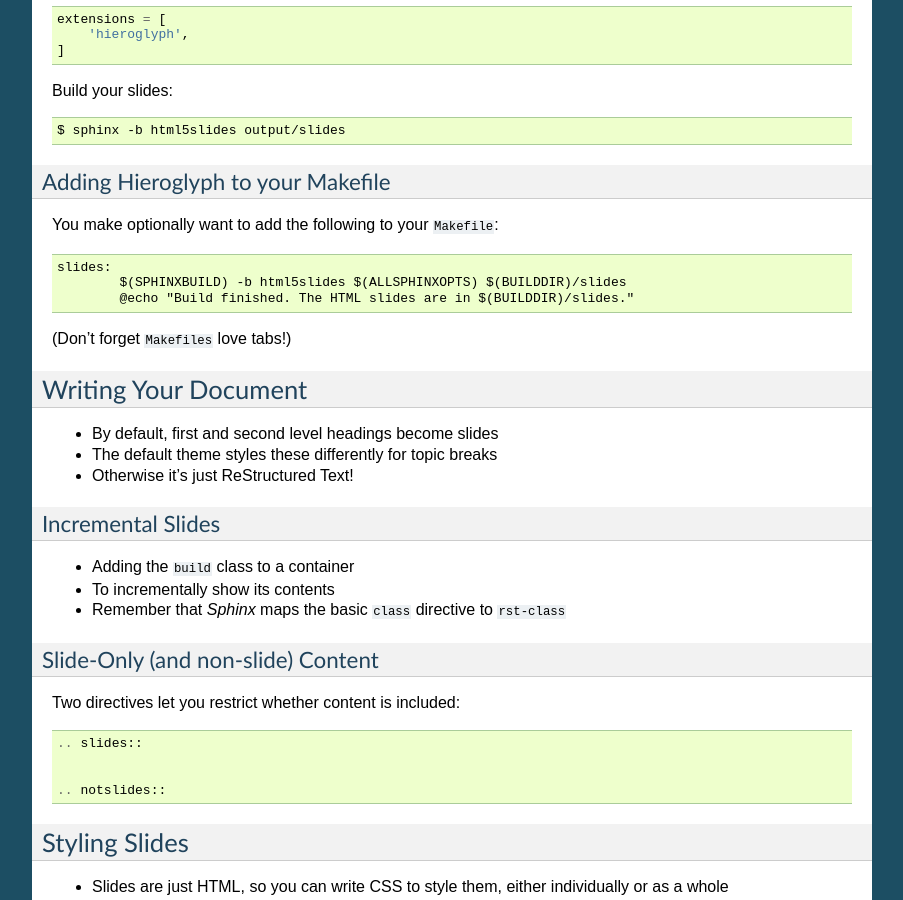
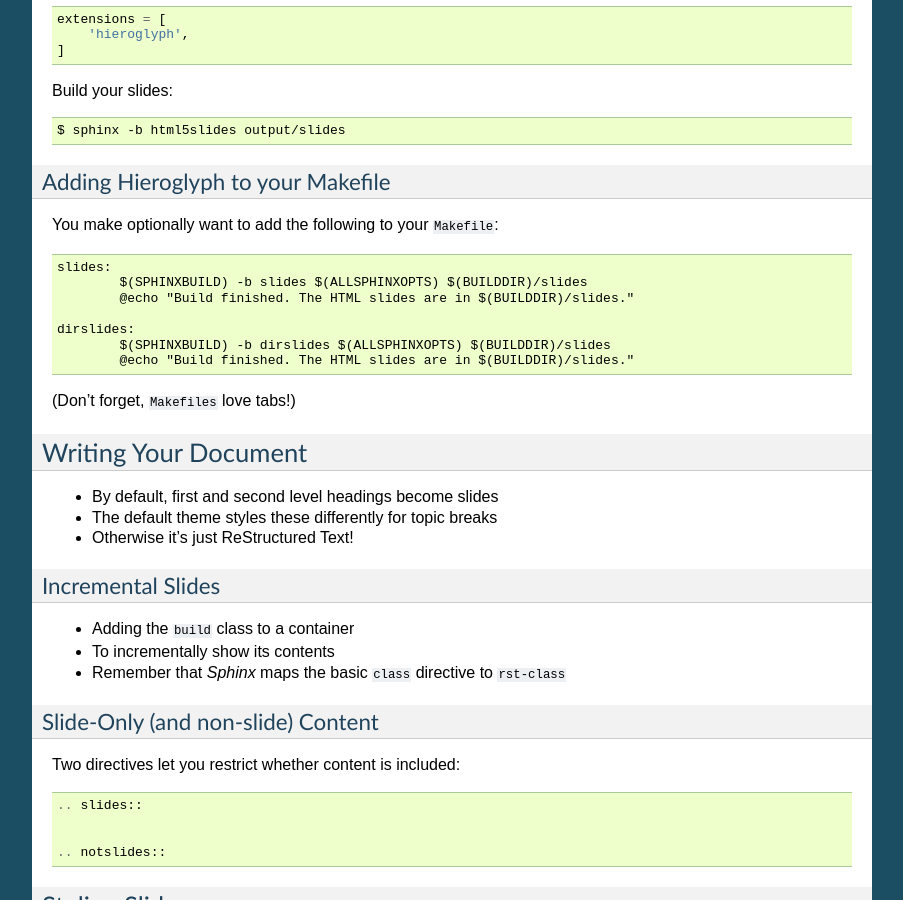
Before and after one commit to nyergler/hieroglyph, a Sphinx documentation site: the page built from docs/index.rst, in a window 1280 px wide and 900 px high, scrolled down 599 px. Shown: the whole window, without its empty margins (198-1101 px from the left). Built offline with Sphinx 7.4.7, drawn with Linux system fonts in a browser that asks for light colours.

Commit message:
Renamed builders

```diff
--- a/NEWS.txt
+++ b/NEWS.txt
@@ -11,7 +11,6 @@
 * Fix up absolute image paths from things like blockdiag
 * Preliminary support for linking between HTML to Slides
 * Preliminary slide table support
-* Cleaned up and expanded documentation
 
 Backward Incompatible Changes:
 ~~~~~~~~~~~~~~~~~~~~~~~~~~~~~~
--- a/docs/index.rst
+++ b/docs/index.rst
@@ -53,10 +53,14 @@
 You make optionally want to add the following to your ``Makefile``::
 
   slides:
-          $(SPHINXBUILD) -b html5slides $(ALLSPHINXOPTS) $(BUILDDIR)/slides
+          $(SPHINXBUILD) -b slides $(ALLSPHINXOPTS) $(BUILDDIR)/slides
           @echo "Build finished. The HTML slides are in $(BUILDDIR)/slides."
 
-(Don't forget ``Makefiles`` love tabs!)
+  dirslides:
+          $(SPHINXBUILD) -b dirslides $(ALLSPHINXOPTS) $(BUILDDIR)/slides
+          @echo "Build finished. The HTML slides are in $(BUILDDIR)/slides."
+
+(Don't forget, ``Makefiles`` love tabs!)
 
 Writing Your Document
 =====================
```
Also changed, not shown: 2 other files.
